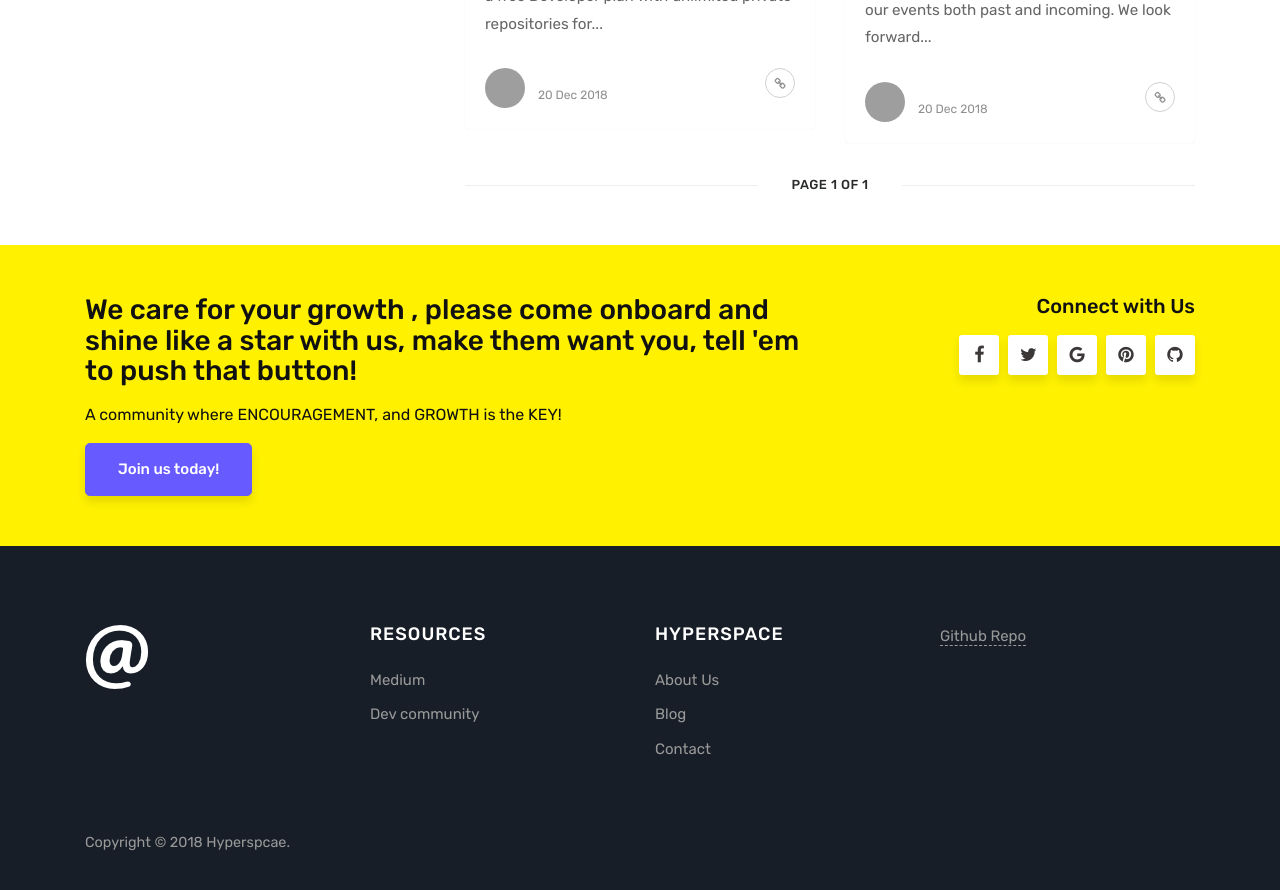
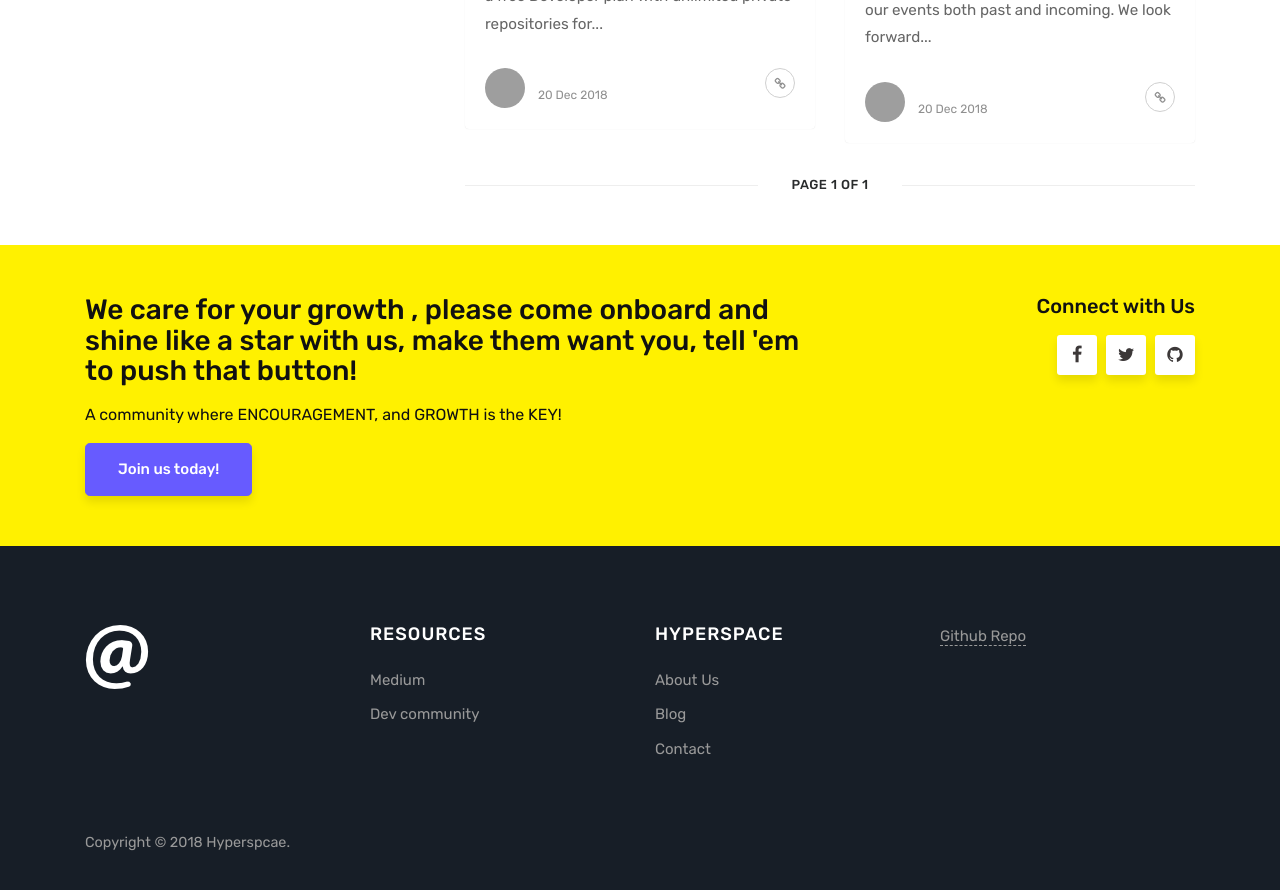
Before and after one commit to Iphytech/gh_hyperspace, a Jekyll site: the page built from index.html, in a window 1280 px wide and 900 px high, scrolled down 1175 px. Shown: the top 890 px of the window. Built offline with Jekyll 4.4.1, drawn with Linux system fonts in a browser that asks for light colours; the list of posts is cut into pages by our own code; comment, search, counter and statistics services are not loaded; grey boxes are pictures that could not be loaded.

```diff
--- a/_layouts/default.html
+++ b/_layouts/default.html
@@ -122,8 +122,6 @@
                     <h5>Connect with Us</h5>
                     <i class="fa fa-facebook"></i>
                     <i class="fa fa-twitter"></i>
-                        <i class="fa fa-google"></i>
-                     <i class="fa fa-pinterest"></i>
                      <i class="fa fa-github"></i>
                 </div>
             </div>
```
